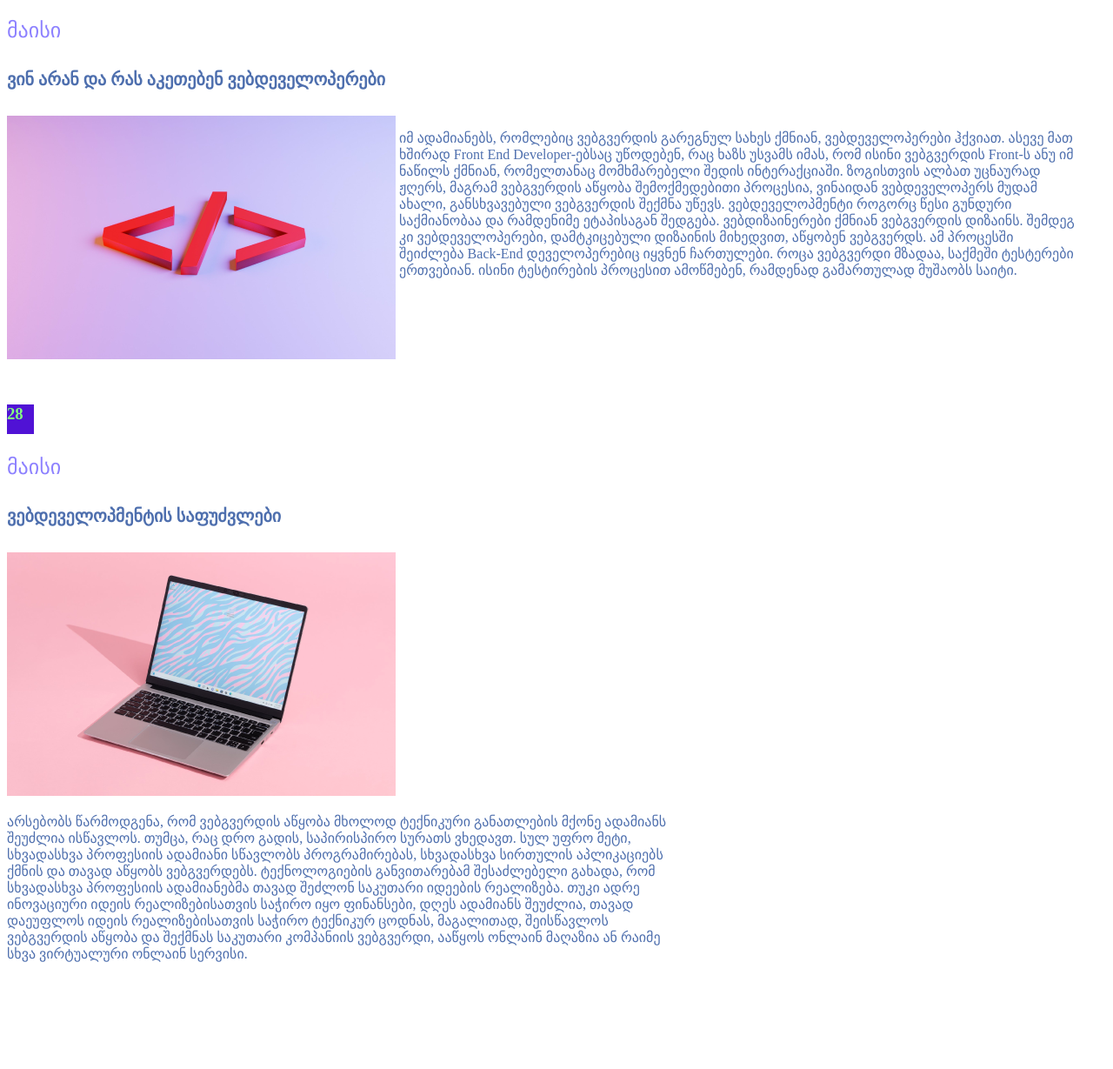
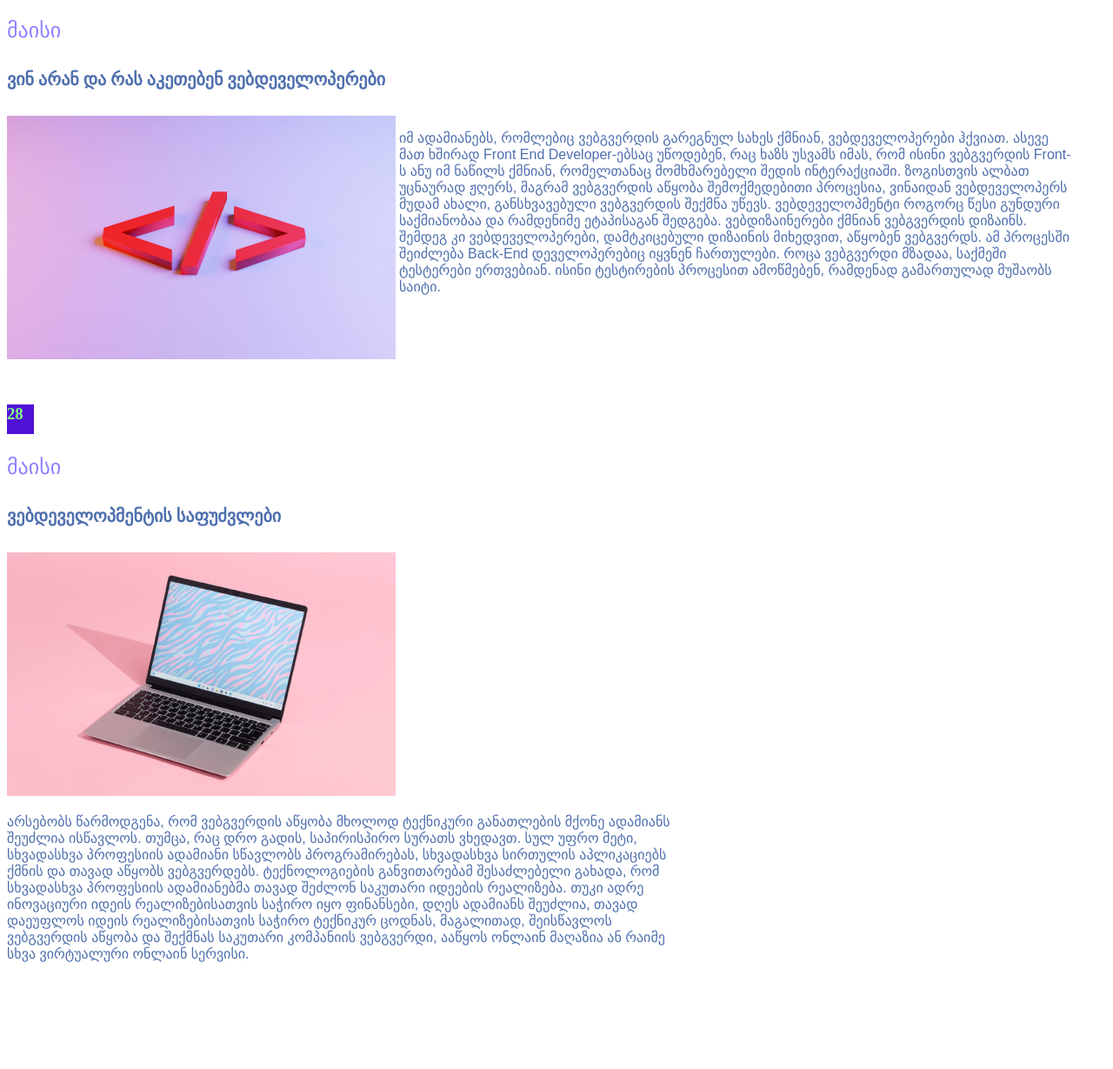
Before and after one commit to nika-dobo/n.d, a plain HTML site: page index.html in a window 1280 px wide. Shown: the part 703-1932 px from the top of the page at 87% size. Drawn offline with Linux system fonts and the light colour scheme.

Commit message:
font
aq sevcvale fontebi

```diff
--- a/css/style.css
+++ b/css/style.css
@@ -58,7 +58,7 @@ h3{
 	color: #4E6FAE;
 	width: 778px;
 	height: 281px;
-	font-family: FiraGO;
+	font-family: "BPG Square", sans-serif;
 	font-size: 16px;
 	font-style: normal;
 	font-weight: 400;
@@ -76,7 +76,7 @@ h3{
 	color: #4E6FAE;
 	width: 778px;
 	height: 281px;
-	font-family: FiraGO;
+	font-family: "BPG Nino Mtavruli", sans-serif;
 	font-size: 16px;
 	font-style: normal;
 	font-weight: 400;
```
